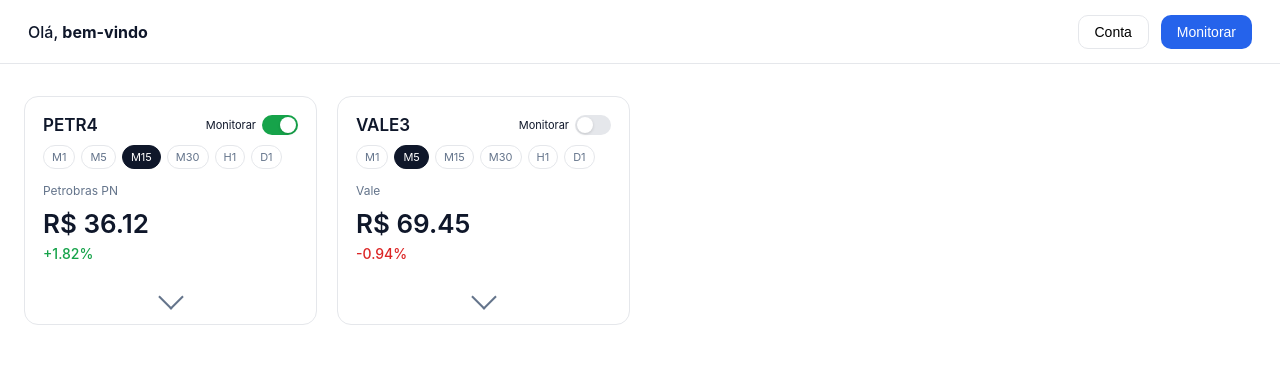
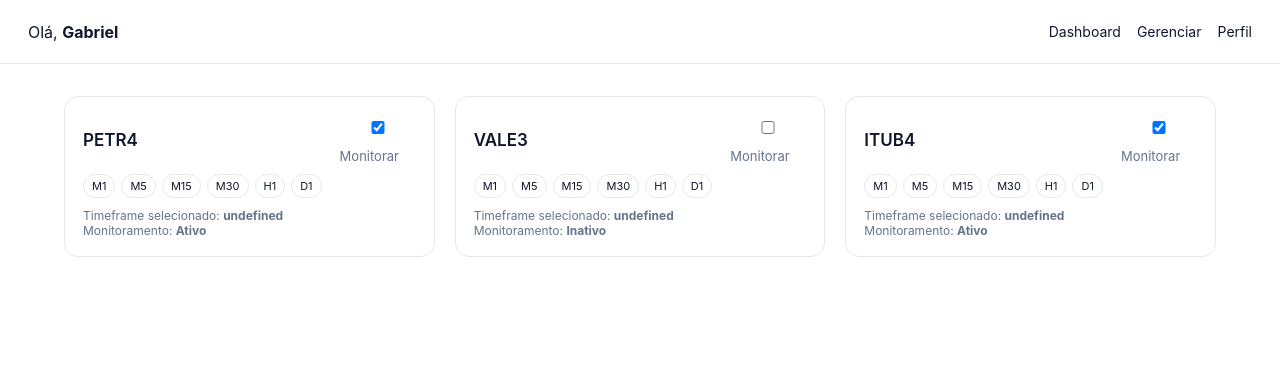
Before and after one commit to ferreiragah-dev/regero, a plain HTML site: page dashboard.html in a window 1280 px wide. Drawn offline with Linux system fonts and the light colour scheme.

Commit message:
New Dashboard

```diff
--- /dev/null
+++ b/app.js
@@ -0,0 +1,27 @@
+const STORAGE = {
+  user: 'user_profile',
+  stocks: 'stocks_data'
+};
+
+function getUser() {
+  return JSON.parse(localStorage.getItem(STORAGE.user)) || {
+    name: 'Gabriel',
+    email: 'gabriel@email.com'
+  };
+}
+
+function saveUser(data) {
+  localStorage.setItem(STORAGE.user, JSON.stringify(data));
+}
+
+function getStocks() {
+  return JSON.parse(localStorage.getItem(STORAGE.stocks)) || [
+    { symbol: 'PETR4', monitor: true },
+    { symbol: 'VALE3', monitor: false },
+    { symbol: 'ITUB4', monitor: true }
+  ];
+}
+
+function saveStocks(data) {
+  localStorage.setItem(STORAGE.stocks, JSON.stringify(data));
+}
--- a/dashboard.html
+++ b/dashboard.html
@@ -2,64 +2,19 @@
 <html lang="pt-BR">
 <head>
   <meta charset="UTF-8" />
-  <title>Dashboard Fintech</title>
+  <title>Dashboard | Regero</title>
   <meta name="viewport" content="width=device-width, initial-scale=1.0"/>
 
+  <link rel="stylesheet" href="styles.css" />
+
   <style>
-    * { box-sizing: border-box; }
-
-    body {
-      margin: 0;
-      font-family: -apple-system, BlinkMacSystemFont, "Segoe UI",
-                   Roboto, Helvetica, Arial, sans-serif;
-      background: #ffffff;
-      color: #0f172a;
-    }
-
-    /* ===== TOPBAR ===== */
-    .topbar {
-      height: 64px;
-      padding: 0 28px;
-      border-bottom: 1px solid #e5e7eb;
-      display: flex;
-      align-items: center;
-      justify-content: space-between;
-    }
-
-    .welcome {
-      font-size: 16px;
-      font-weight: 500;
-    }
-
-    .actions {
-      display: flex;
-      gap: 12px;
-    }
-
-    .btn {
-      padding: 8px 16px;
-      border-radius: 10px;
-      font-size: 14px;
-      cursor: pointer;
-      border: 1px solid #e5e7eb;
-      background: #ffffff;
-    }
-
-    .btn.primary {
-      background: #2563eb;
-      color: #ffffff;
-      border: none;
-    }
-
-    /* ===== BOARD ===== */
     .board {
-      max-width: 1280px;
-      margin: 0 auto;
-      padding: 32px 24px;
+      max-width: 1200px;
+      margin: 32px auto;
+      padding: 0 24px;
       display: grid;
-      grid-template-columns: repeat(auto-fill, minmax(260px, 1fr));
+      grid-template-columns: repeat(auto-fill, minmax(280px, 1fr));
       gap: 20px;
-      align-items: start;
     }
 
     .card {
@@ -67,19 +22,13 @@
       border: 1px solid #e5e7eb;
       border-radius: 14px;
       padding: 18px;
-      overflow: hidden;
-      transition: box-shadow 0.2s ease;
     }
 
-    .card:hover {
-      box-shadow: 0 10px 28px rgba(15, 23, 42, 0.08);
-    }
-
-    /* ===== CARD HEADER ===== */
     .card-header {
       display: flex;
       justify-content: space-between;
       align-items: center;
+      margin-bottom: 10px;
     }
 
     .symbol {
@@ -87,51 +36,14 @@
       font-weight: 600;
     }
 
-    /* ===== TOGGLE MONITORAR ===== */
     .toggle {
-      display: flex;
-      align-items: center;
-      gap: 6px;
-      font-size: 11px;
-      cursor: pointer;
-      user-select: none;
+      font-size: 13px;
     }
 
-    .switch {
-      width: 36px;
-      height: 20px;
-      background: #e5e7eb;
-      border-radius: 999px;
-      position: relative;
-      transition: background 0.2s ease;
-    }
-
-    .switch::after {
-      content: '';
-      width: 16px;
-      height: 16px;
-      background: #ffffff;
-      border-radius: 50%;
-      position: absolute;
-      top: 2px;
-      left: 2px;
-      transition: transform 0.2s ease;
-      box-shadow: 0 1px 3px rgba(0,0,0,.15);
-    }
-
-    .switch.on {
-      background: #16a34a;
-    }
-
-    .switch.on::after {
-      transform: translateX(16px);
-    }
-
-    /* ===== TIMEFRAMES ===== */
     .timeframes {
       display: flex;
       gap: 6px;
-      margin: 10px 0 14px;
+      margin: 10px 0;
       flex-wrap: wrap;
     }
 
@@ -140,8 +52,8 @@
       font-size: 11px;
       border-radius: 999px;
       border: 1px solid #e5e7eb;
-      color: #64748b;
       cursor: pointer;
+      background: #ffffff;
     }
 
     .tf.active {
@@ -150,74 +62,10 @@
       border-color: #0f172a;
     }
 
-    /* ===== CONTENT ===== */
-    .company {
+    .status {
       font-size: 12px;
+      margin-top: 10px;
       color: #64748b;
-      margin-bottom: 10px;
-    }
-
-    .price {
-      font-size: 26px;
-      font-weight: 600;
-      margin-bottom: 6px;
-    }
-
-    .variation {
-      font-size: 14px;
-      font-weight: 500;
-    }
-
-    .up { color: #16a34a; }
-    .down { color: #dc2626; }
-
-    /* ===== DETAILS ===== */
-    .details {
-      max-height: 0;
-      overflow: hidden;
-      transition: max-height 0.3s ease;
-      margin-top: 12px;
-    }
-
-    .expanded .details {
-      max-height: 300px;
-    }
-
-    .details-row {
-      display: flex;
-      justify-content: space-between;
-      font-size: 13px;
-      padding: 6px 0;
-      border-bottom: 1px dashed #e5e7eb;
-    }
-
-    .details-row:last-child {
-      border-bottom: none;
-    }
-
-    .label {
-      color: #64748b;
-    }
-
-    /* ===== EXPAND ICON ===== */
-    .expand {
-      margin-top: 14px;
-      display: flex;
-      justify-content: center;
-      cursor: pointer;
-    }
-
-    .chevron {
-      width: 18px;
-      height: 18px;
-      border-right: 2px solid #64748b;
-      border-bottom: 2px solid #64748b;
-      transform: rotate(45deg);
-      transition: transform 0.25s ease;
-    }
-
-    .expanded .chevron {
-      transform: rotate(-135deg);
     }
   </style>
 </head>
@@ -225,108 +73,88 @@
 
 <!-- TOPBAR -->
 <div class="topbar">
-    <div class="welcome">Olá, <strong>bem-vindo</strong></div>
-    <div class="actions">
-      <button class="btn">Conta</button>
-      <button class="btn primary">Monitorar</button>
+  <div>
+    Olá, <strong id="username"></strong>
+  </div>
+  <div class="nav">
+    <a href="dashboard.html">Dashboard</a>
+    <a href="manage.html">Gerenciar</a>
+    <a href="profile.html">Perfil</a>
   </div>
 </div>
 
 <!-- BOARD -->
 <div class="board" id="board"></div>
 
+<script src="app.js"></script>
 <script>
-    const stocks = [
-      {
-        symbol: 'PETR4',
-        name: 'Petrobras PN',
-        price: 36.12,
-        var: 1.82,
-        monitor: true,
-        tf: 'M15',
-        open: 35.40,
-        high: 36.80,
-        low: 35.10,
-        volume: '42.3M',
-        expanded: false
-      },
-      {
-        symbol: 'VALE3',
-        name: 'Vale',
-        price: 69.45,
-        var: -0.94,
-        monitor: false,
-        tf: 'M5',
-        open: 70.10,
-        high: 71.00,
-        low: 69.20,
-        volume: '31.7M',
-        expanded: false
+  /* ============================
+     DASHBOARD INTEGRATION
+     ============================ */
+
+  const user = getUser();
+  document.getElementById('username').innerText = user.name || 'Usuário';
+
+  const board = document.getElementById('board');
+  const timeframes = ['M1','M5','M15','M30','H1','D1'];
+
+  function renderDashboard() {
+    const stocks = getStocks();
+
+    if (!stocks.length) {
+      board.innerHTML = '<p>Nenhuma ação cadastrada.</p>';
+      return;
     }
-    ];
 
-    const timeframes = ['M1','M5','M15','M30','H1','D1'];
-    const board = document.getElementById('board');
-
-    function render() {
-      board.innerHTML = stocks.map((s, i) => `
-        <div class="card ${s.expanded ? 'expanded' : ''}">
+    board.innerHTML = stocks.map((stock, index) => `
+      <div class="card">
 
         <div class="card-header">
-            <div class="symbol">${s.symbol}</div>
-            <div class="toggle" onclick="toggleMonitor(${i})">
-              <span>Monitorar</span>
-              <div class="switch ${s.monitor ? 'on' : ''}"></div>
+          <div class="symbol">${stock.symbol}</div>
+
+          <div class="toggle">
+            <label>
+              <input type="checkbox"
+                     ${stock.monitor ? 'checked' : ''}
+                     onchange="toggleMonitor(${index})">
+              Monitorar
+            </label>
           </div>
         </div>
 
         <div class="timeframes">
           ${timeframes.map(tf => `
-              <div class="tf ${s.tf === tf ? 'active' : ''}"
-                   onclick="setTF(${i}, '${tf}')">
+            <div class="tf ${stock.tf === tf ? 'active' : ''}"
+                 onclick="setTimeframe(${index}, '${tf}')">
               ${tf}
             </div>
           `).join('')}
         </div>
 
-          <div class="company">${s.name}</div>
-          <div class="price">R$ ${s.price.toFixed(2)}</div>
-
-          <div class="variation ${s.var >= 0 ? 'up' : 'down'}">
-            ${s.var >= 0 ? '+' : ''}${s.var}%
-          </div>
-
-          <div class="details">
-            <div class="details-row"><span class="label">Abertura</span><span>R$ ${s.open.toFixed(2)}</span></div>
-            <div class="details-row"><span class="label">Máxima</span><span>R$ ${s.high.toFixed(2)}</span></div>
-            <div class="details-row"><span class="label">Mínima</span><span>R$ ${s.low.toFixed(2)}</span></div>
-            <div class="details-row"><span class="label">Volume</span><span>${s.volume}</span></div>
-          </div>
-
-          <div class="expand" onclick="toggleExpand(${i})">
-            <div class="chevron"></div>
+        <div class="status">
+          Timeframe selecionado: <strong>${stock.tf}</strong><br>
+          Monitoramento: <strong>${stock.monitor ? 'Ativo' : 'Inativo'}</strong>
         </div>
 
       </div>
     `).join('');
   }
 
-    function toggleMonitor(i) {
-      stocks[i].monitor = !stocks[i].monitor;
-      render();
+  function toggleMonitor(index) {
+    const stocks = getStocks();
+    stocks[index].monitor = !stocks[index].monitor;
+    saveStocks(stocks);
+    renderDashboard();
   }
 
-    function toggleExpand(i) {
-      stocks[i].expanded = !stocks[i].expanded;
-      render();
+  function setTimeframe(index, tf) {
+    const stocks = getStocks();
+    stocks[index].tf = tf;
+    saveStocks(stocks);
+    renderDashboard();
   }
 
-    function setTF(i, tf) {
-      stocks[i].tf = tf;
-      render();
-    }
-
-    render();
+  renderDashboard();
 </script>
 
 </body>
--- /dev/null
+++ b/styles.css
@@ -0,0 +1,72 @@
+* { box-sizing: border-box; }
+
+body {
+  margin: 0;
+  font-family: -apple-system, BlinkMacSystemFont, "Segoe UI",
+               Roboto, Helvetica, Arial, sans-serif;
+  background: #ffffff;
+  color: #0f172a;
+}
+
+.topbar {
+  height: 64px;
+  padding: 0 28px;
+  border-bottom: 1px solid #e5e7eb;
+  display: flex;
+  align-items: center;
+  justify-content: space-between;
+}
+
+.nav {
+  display: flex;
+  gap: 16px;
+}
+
+.nav a {
+  text-decoration: none;
+  font-size: 14px;
+  color: #0f172a;
+}
+
+.nav a.active {
+  font-weight: 600;
+}
+
+.container {
+  max-width: 900px;
+  margin: 32px auto;
+  padding: 0 24px;
+}
+
+.card {
+  border: 1px solid #e5e7eb;
+  border-radius: 14px;
+  padding: 20px;
+  margin-bottom: 20px;
+}
+
+label {
+  font-size: 13px;
+  color: #64748b;
+}
+
+input {
+  width: 100%;
+  padding: 10px;
+  border-radius: 8px;
+  border: 1px solid #e5e7eb;
+  margin: 6px 0 14px;
+}
+
+button {
+  padding: 10px 18px;
+  border-radius: 10px;
+  border: none;
+  cursor: pointer;
+  font-size: 14px;
+}
+
+.primary {
+  background: #2563eb;
+  color: #ffffff;
+}
```
Also changed, not shown: manage.html (added, +50 -0 lines), profile.html (added, +48 -0 lines). Lines whose indentation alone changed are shown as unchanged.
